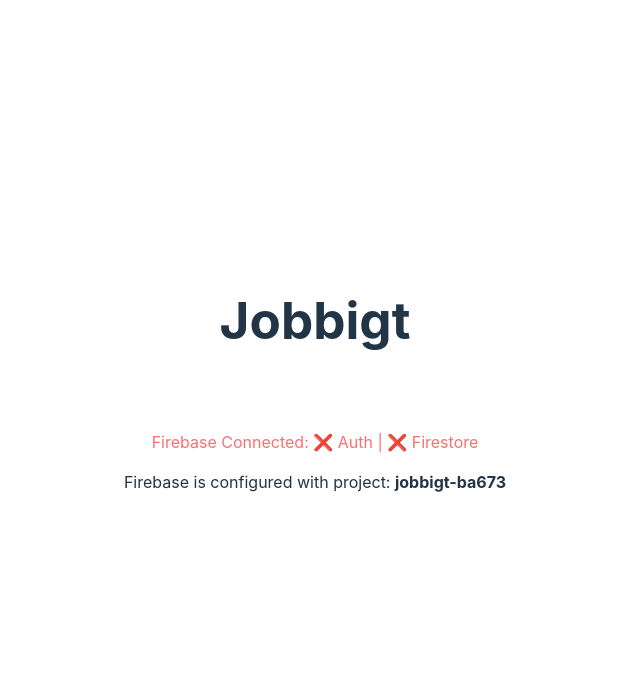
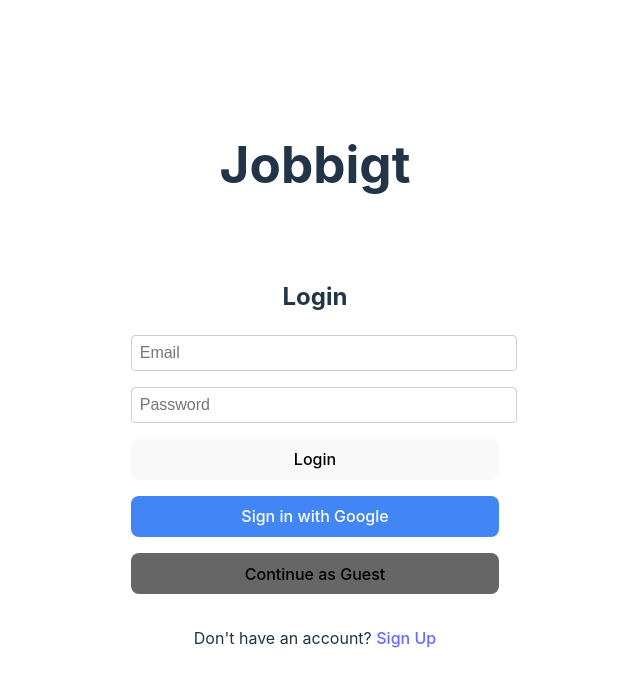
Before and after one commit to ragnargulin/jobbigt, a React (Vite) app: page / in a window 1280 px wide. Shown: the top 686 px of the page, without its empty margins (325-965 px from the left). Built offline with nearby package versions, Linux system fonts and the light colour scheme; no server answers.

Commit message:
Setup firebase auth flow

```diff
--- a/src/App.tsx
+++ b/src/App.tsx
@@ -1,32 +1,15 @@
-import { useState, useEffect } from 'react'
-import { auth, db } from './firebase/config'
+import { useAuth } from './contexts/AuthContext'
+import { Auth } from './components/Auth'
+import { Dashboard } from './components/Dashboard'
 import './App.css'
 
 function App() {
-  const [firebaseStatus, setFirebaseStatus] = useState<string>('Checking...')
-
-  useEffect(() => {
-    // Check if Firebase is initialized
-    try {
-      const authCheck = auth.app.name ? '✅ Auth' : '❌ Auth'
-      const dbCheck = db.app.name ? '✅ Firestore' : '❌ Firestore'
-      setFirebaseStatus(`Firebase Connected: ${authCheck} | ${dbCheck}`)
-    } catch (error) {
-      setFirebaseStatus(`❌ Firebase Error: ${error}`)
-    }
-  }, [])
+  const { currentUser } = useAuth()
 
   return (
     <>
       <h1>Jobbigt</h1>
-      <div className="card">
-        <p style={{ color: firebaseStatus.includes('✅') ? '#4ade80' : '#f87171' }}>
-          {firebaseStatus}
-        </p>
-        <p>
-          Firebase is configured with project: <strong>jobbigt-ba673</strong>
-        </p>
-      </div>
+      {currentUser ? <Dashboard /> : <Auth />}
     </>
   )
 }
--- /dev/null
+++ b/src/components/Auth.tsx
@@ -0,0 +1,158 @@
+import { useState } from 'react';
+import { useAuth } from '../contexts/AuthContext';
+
+export function Auth() {
+  const [isLogin, setIsLogin] = useState(true);
+  const [email, setEmail] = useState('');
+  const [password, setPassword] = useState('');
+  const [error, setError] = useState('');
+  const [loading, setLoading] = useState(false);
+
+  const { signup, login, loginAnonymously, loginWithGoogle } = useAuth();
+
+  async function handleSubmit(e: React.FormEvent) {
+    e.preventDefault();
+
+    if (!email || !password) {
+      return setError('Please fill in all fields');
+    }
+
+    try {
+      setError('');
+      setLoading(true);
+      if (isLogin) {
+        await login(email, password);
+      } else {
+        await signup(email, password);
+      }
+    } catch (err: any) {
+      setError(err.message || 'Failed to authenticate');
+    } finally {
+      setLoading(false);
+    }
+  }
+
+  async function handleAnonymousLogin() {
+    try {
+      setError('');
+      setLoading(true);
+      await loginAnonymously();
+    } catch (err: any) {
+      setError(err.message || 'Failed to login anonymously');
+    } finally {
+      setLoading(false);
+    }
+  }
+
+  async function handleGoogleLogin() {
+    try {
+      setError('');
+      setLoading(true);
+      await loginWithGoogle();
+    } catch (err: any) {
+      setError(err.message || 'Failed to login with Google');
+    } finally {
+      setLoading(false);
+    }
+  }
+
+  return (
+    <div style={{ maxWidth: '400px', margin: '0 auto', padding: '2rem' }}>
+      <h2>{isLogin ? 'Login' : 'Sign Up'}</h2>
+
+      {error && (
+        <div style={{
+          padding: '1rem',
+          marginBottom: '1rem',
+          backgroundColor: '#fee',
+          color: '#c00',
+          borderRadius: '4px'
+        }}>
+          {error}
+        </div>
+      )}
+
+      <form onSubmit={handleSubmit}>
+        <div style={{ marginBottom: '1rem' }}>
+          <input
+            type="email"
+            placeholder="Email"
+            value={email}
+            onChange={(e) => setEmail(e.target.value)}
+            style={{
+              width: '100%',
+              padding: '0.5rem',
+              fontSize: '1rem',
+              borderRadius: '4px',
+              border: '1px solid #ccc'
+            }}
+          />
+        </div>
+
+        <div style={{ marginBottom: '1rem' }}>
+          <input
+            type="password"
+            placeholder="Password"
+            value={password}
+            onChange={(e) => setPassword(e.target.value)}
+            style={{
+              width: '100%',
+              padding: '0.5rem',
+              fontSize: '1rem',
+              borderRadius: '4px',
+              border: '1px solid #ccc'
+            }}
+          />
+        </div>
+
+        <button
+          type="submit"
+          disabled={loading}
+          style={{ width: '100%', marginBottom: '1rem' }}
+        >
+          {loading ? 'Loading...' : (isLogin ? 'Login' : 'Sign Up')}
+        </button>
+      </form>
+
+      <button
+        onClick={handleGoogleLogin}
+        disabled={loading}
+        style={{
+          width: '100%',
+          marginBottom: '1rem',
+          backgroundColor: '#4285f4',
+          color: 'white'
+        }}
+      >
+        Sign in with Google
+      </button>
+
+      <button
+        onClick={handleAnonymousLogin}
+        disabled={loading}
+        style={{
+          width: '100%',
+          marginBottom: '1rem',
+          backgroundColor: '#666'
+        }}
+      >
+        Continue as Guest
+      </button>
+
+      <p style={{ textAlign: 'center' }}>
+        {isLogin ? "Don't have an account? " : "Already have an account? "}
+        <a
+          href="#"
+          onClick={(e) => {
+            e.preventDefault();
+            setIsLogin(!isLogin);
+            setError('');
+          }}
+          style={{ color: '#646cff' }}
+        >
+          {isLogin ? 'Sign Up' : 'Login'}
+        </a>
+      </p>
+    </div>
+  );
+}
--- /dev/null
+++ b/src/components/Dashboard.tsx
@@ -0,0 +1,34 @@
+import { useAuth } from '../contexts/AuthContext';
+
+export function Dashboard() {
+  const { currentUser, logout } = useAuth();
+
+  async function handleLogout() {
+    try {
+      await logout();
+    } catch (error) {
+      console.error('Failed to logout:', error);
+    }
+  }
+
+  return (
+    <div style={{ maxWidth: '600px', margin: '0 auto', padding: '2rem' }}>
+      <h2>Welcome!</h2>
+
+      <div style={{
+        padding: '1rem',
+        marginBottom: '1rem',
+        backgroundColor: '#e8f5e9',
+        borderRadius: '4px'
+      }}>
+        <p><strong>Email:</strong> {currentUser?.email || 'Anonymous User'}</p>
+        <p><strong>User ID:</strong> {currentUser?.uid}</p>
+        <p><strong>Account Type:</strong> {currentUser?.isAnonymous ? 'Guest' : 'Registered'}</p>
+      </div>
+
+      <button onClick={handleLogout}>
+        Logout
+      </button>
+    </div>
+  );
+}
--- /dev/null
+++ b/src/contexts/AuthContext.tsx
@@ -0,0 +1,83 @@
+import { createContext, useContext, useEffect, useState, ReactNode } from 'react';
+import {
+  User,
+  createUserWithEmailAndPassword,
+  signInWithEmailAndPassword,
+  signOut,
+  onAuthStateChanged,
+  signInAnonymously,
+  GoogleAuthProvider,
+  signInWithPopup,
+} from 'firebase/auth';
+import { auth } from '../firebase/config';
+
+interface AuthContextType {
+  currentUser: User | null;
+  signup: (email: string, password: string) => Promise<void>;
+  login: (email: string, password: string) => Promise<void>;
+  logout: () => Promise<void>;
+  loginAnonymously: () => Promise<void>;
+  loginWithGoogle: () => Promise<void>;
+  loading: boolean;
+}
+
+const AuthContext = createContext<AuthContextType | undefined>(undefined);
+
+export function useAuth() {
+  const context = useContext(AuthContext);
+  if (!context) {
+    throw new Error('useAuth must be used within an AuthProvider');
+  }
+  return context;
+}
+
+export function AuthProvider({ children }: { children: ReactNode }) {
+  const [currentUser, setCurrentUser] = useState<User | null>(null);
+  const [loading, setLoading] = useState(true);
+
+  async function signup(email: string, password: string) {
+    await createUserWithEmailAndPassword(auth, email, password);
+  }
+
+  async function login(email: string, password: string) {
+    await signInWithEmailAndPassword(auth, email, password);
+  }
+
+  async function logout() {
+    await signOut(auth);
+  }
+
+  async function loginAnonymously() {
+    await signInAnonymously(auth);
+  }
+
+  async function loginWithGoogle() {
+    const provider = new GoogleAuthProvider();
+    await signInWithPopup(auth, provider);
+  }
+
+  useEffect(() => {
+    const unsubscribe = onAuthStateChanged(auth, (user) => {
+      setCurrentUser(user);
+      setLoading(false);
+    });
+
+    return unsubscribe;
+  }, []);
+
+  const value = {
+    currentUser,
+    signup,
+    login,
+    logout,
+    loginAnonymously,
+    loginWithGoogle,
+    loading,
+  };
+
+  return (
+    <AuthContext.Provider value={value}>
+      {!loading && children}
+    </AuthContext.Provider>
+  );
+}
--- a/src/main.tsx
+++ b/src/main.tsx
@@ -1,10 +1,13 @@
 import React from 'react'
 import ReactDOM from 'react-dom/client'
 import App from './App.tsx'
+import { AuthProvider } from './contexts/AuthContext'
 import './index.css'
 
 ReactDOM.createRoot(document.getElementById('root')!).render(
   <React.StrictMode>
-    <App />
+    <AuthProvider>
+      <App />
+    </AuthProvider>
   </React.StrictMode>,
 )
```
